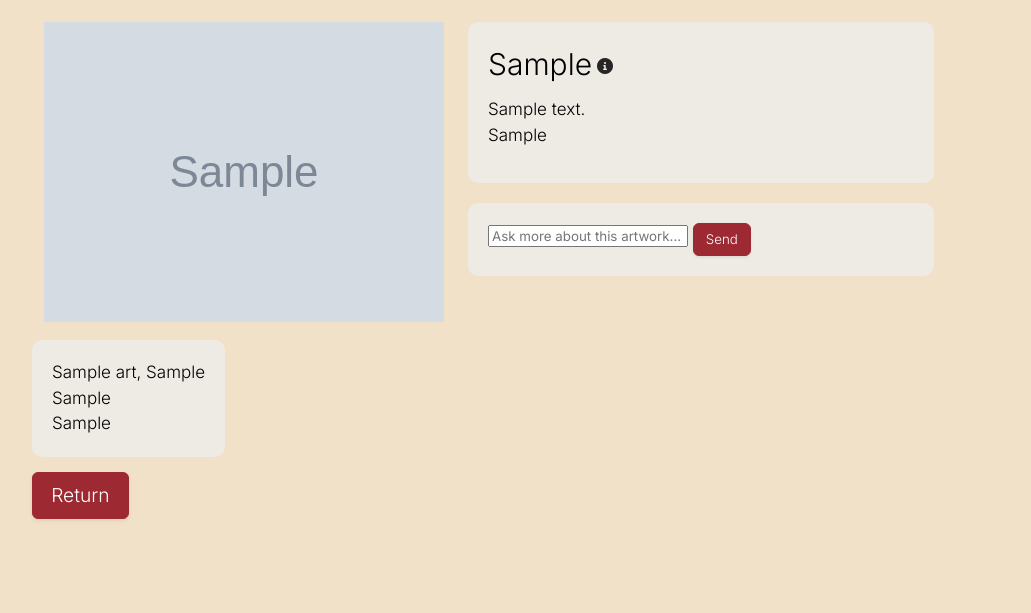
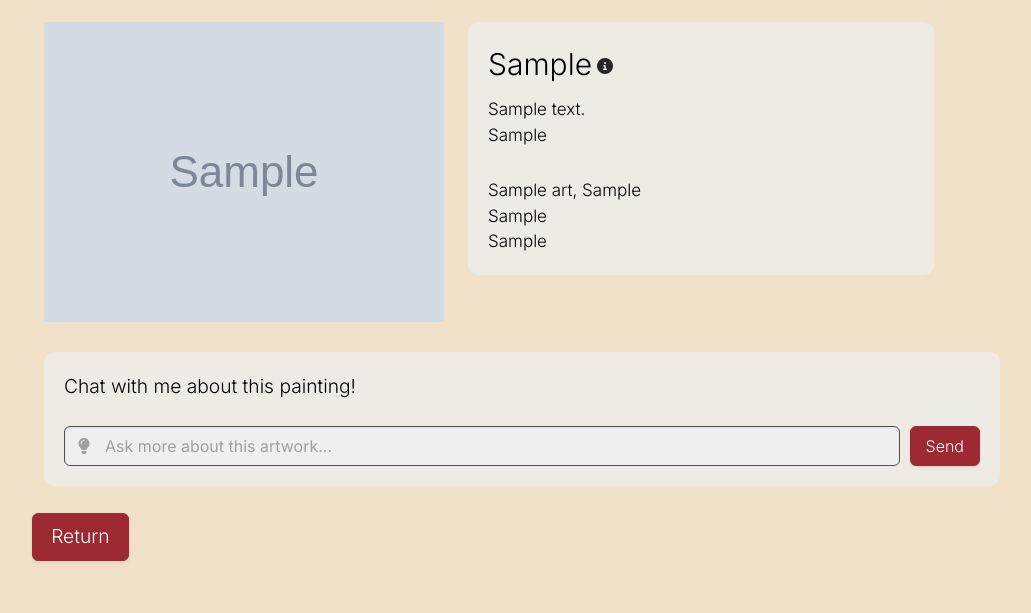
Before and after one commit to hi1van/Hyperlink-Metropolitan-Museum, a Flask app: page /artwork/1 in a window 1280 px wide. Shown: the part 266-879 px from the top of the page, without its empty margins (20-1051 px from the left). Before the commit the page ends 786 px from the top, so only its background shows below. Run offline with Flask 3, Linux system fonts and the light colour scheme; tables that the repository leaves empty hold one stand-in row (values such as "Sample post"); grey boxes marked "Sample" are stand-in pictures.

Commit message:
styling complete

```diff
--- a/app/static/js/chat.js
+++ b/app/static/js/chat.js
@@ -36,12 +36,18 @@ document.addEventListener("DOMContentLoaded", () => {
 
     function addMessage(sender, text) {
         const messageDiv = document.createElement("div");
+        const messageText = document.createElement("h3");
+        messageText.classList.add("chat");
+        messageText.textContent = text;
+
         if (sender === "user") {
             messageDiv.classList.add("user-message");
         } else if (sender == "bot") {
             messageDiv.classList.add("bot-message");
         }
-        messageDiv.textContent = text;
+
+        messageDiv.appendChild(messageText);
+
         chatMessages.appendChild(messageDiv);
         chatMessages.scrollTop = chatMessages.scrollHeight;
     }
--- a/app/static/styles/hyperMuseum.css
+++ b/app/static/styles/hyperMuseum.css
@@ -104,6 +104,7 @@ div.art_panel {
     justify-content: left;
     align-items: left;
     color: #000;
+    margin-top: 15px;
 }
 
 div#panel_padding {
@@ -116,6 +117,17 @@ h3.name {
     color: #000;
     font-family: Inter, sans-serif;
     font-size: 30px;
+    font-style: normal;
+    font-weight: 300;
+    margin-bottom: 10px;
+    align-items: center;
+    display: flex;
+}
+
+h2.chat {
+    color: #000;
+    font-family: Inter, sans-serif;
+    font-size: larger;
     font-style: normal;
     font-weight: 300;
     margin-bottom: 10px;
@@ -198,20 +210,101 @@ div.messages {
     color: #000;
 }
 
+h3.chat {
+    font-size: 17px;
+    font-style: normal;
+    font-weight: 300;
+}
+
+div#chat-container {
+    display: flex;
+    flex-direction: column;
+    gap: 10px;
+}
+
 div.user-message {
-    justify-content: right !important;
+    align-items: right;
+    background-color: #575757;
+    color: white;
+    padding: 8px;
+    margin-top: 10px;
+    margin-bottom: 10px;
+    display: block;
+    width: fit-content;
+    max-width: 70%;
+    border-radius: 5px;
+    margin-left: auto;
+    margin-right: 15px;
 }
 
 div.bot-message {
-    justify-content: left !important;
+    align-items: left;
+    background-color: #e2ded8;
+    color: #000;
+    padding: 8px;
+    margin-top: 10px;
+    margin-bottom: 10px;
+    display: block;
+    width: fit-content;
+    max-width: 70%;
+    border-radius: 5px;
+    margin-left: 15px;
 }
 
 
 button#send-btn {
     color: #FFF;
     font-family: Inter, sans-serif;
-    font-size: smaller;
+    font-size: medium;
     font-weight: 300;
     background-color: #9D2933;
     border-color: #9D2933;
+    flex-shrink: 0;
+    width: auto;
 }
+
+button#send-btn:hover {
+    background-color: #C53440;
+    border-color: #C53440;
+}
+
+div#chat-input-container {
+    margin-top: 15px;
+    display: flex;
+    align-items: center;
+    width: 100%;
+    gap: 10px;
+}
+
+#chat-input-container .control {
+    flex-grow: 1;
+}
+
+input.input {
+    background-color: rgb(239, 239, 239);
+    border-color: #4E4E4E;
+    color: #000;
+    width: 100%;
+}
+
+input.input::placeholder {
+    color: #A0A0A0;
+}
+
+input.input:focus {
+    border-color: #4E4E4E;
+    box-shadow: 0 0 0 0.125rem rgba(78, 78, 78, 0.25);
+}
+
+input + .icon i {
+    color: #A0A0A0;
+}
+
+input:focus + .icon i {
+    color: #4E4E4E;
+}
+
+#chat-messages {
+    max-height: 300px;
+    overflow-y: auto;
+}
--- a/app/templates/artwork.html
+++ b/app/templates/artwork.html
@@ -95,15 +95,11 @@
                         <h4 class="desc"><a id="period" href="#" target="_blank" style="color: inherit;">{{ period }}</a></h4>
                         <div id="extract"></div>
                     </div>
-                </div>
 
-                <div id="panel_padding" style="margin-top: 20px;">
-                    <div id="chat-messages" class="messages">
-
-                    </div>
-                    <div id="chat-input-container">
-                        <input type="text" id="chat-input" placeholder="Ask more about this artwork..." />
-                        <button id="send-btn" class="button">Send</button>
+                    <div class="art_panel">
+                        <h4 class="desc">{{ object_name or 'Unnamed Object' }}, {{ medium }}</h5>
+                        <h4 class="desc">{{ dimensions }}</h5>
+                        <h4 class="desc">{{ department }}</h5>
                     </div>
                 </div>
 
@@ -111,11 +107,23 @@
         </div>
 
         <div class="columns">
-            <div id="panel_padding">
-                <div class="art_panel">
-                    <h4 class="desc">{{ object_name or 'Unnamed Object' }}, {{ medium }}</h5>
-                    <h4 class="desc">{{ dimensions }}</h5>
-                    <h4 class="desc">{{ department }}</h5>
+            <div class="column is-10">
+                <div id="panel_padding">
+                    <h2 class="chat">Chat with me about this painting!</h3>
+                    <div id="chat-container">
+                        <div id="chat-messages" class="messages">
+
+                        </div>
+                    </div>
+                    <div id="chat-input-container" class="is-flex">
+                        <p class="control has-icons-left">
+                            <input type="text" id="chat-input" class="input is-normal" placeholder="Ask more about this artwork..." />
+                            <span class="icon is-small is-left">
+                                <i class="fa-solid fa-lightbulb"></i>
+                            </span>
+                        </p>
+                        <button id="send-btn" class="button">Send</button>
+                    </div>
                 </div>
             </div>
         </div>
```
